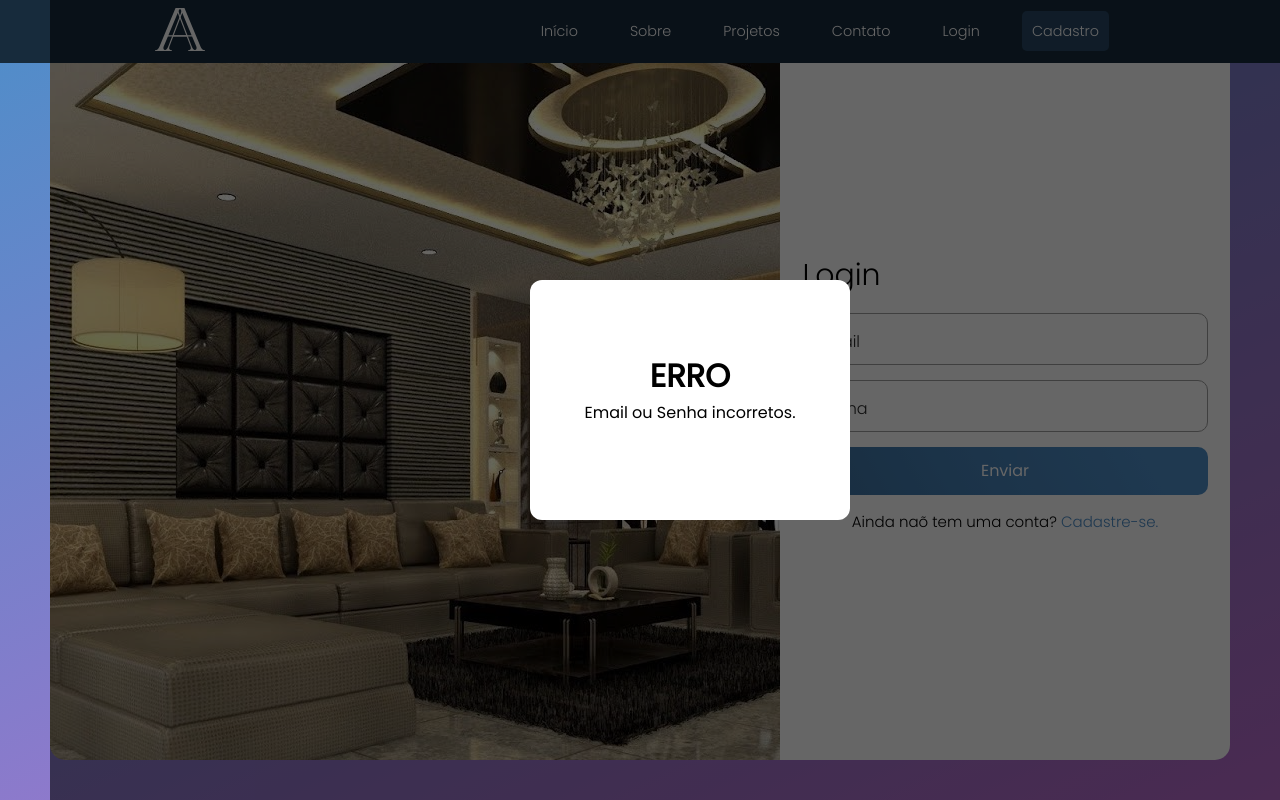
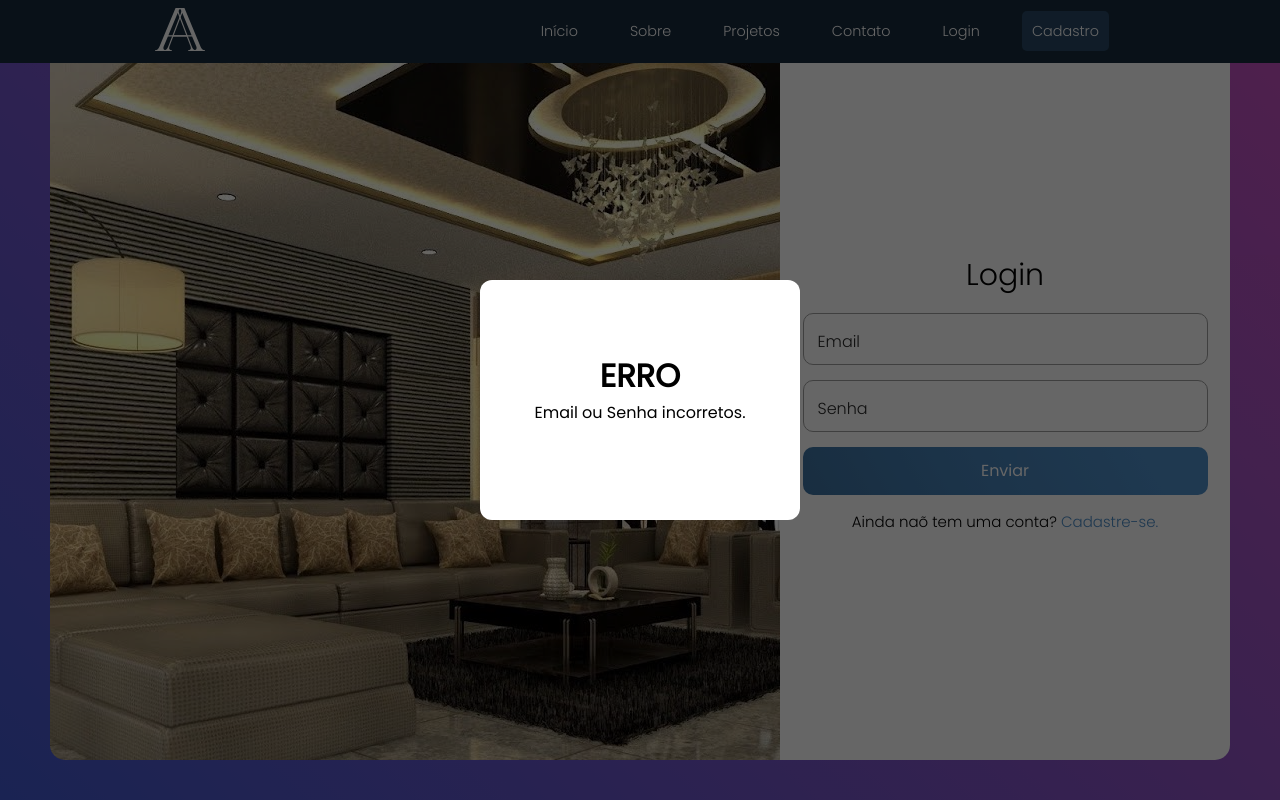
Before and after one commit to FernaandoJr/TCC2022, a PHP site: page /src/login.php in a window 1280 px wide. Run offline with PHP 8.4, Linux system fonts and the light colour scheme; the visitor is signed in with stand-in values (Sample User, id 1).

Commit message:
adicionando icon nas abas
Co-Authored-By: Jesua Isaque <94057518+jesua07@users.noreply.github.com>

```diff
--- a/src/contato.php
+++ b/src/contato.php
@@ -5,6 +5,7 @@
     <meta charset="UTF-8">
     <meta http-equiv="X-UA-Compatible" content="IE=edge">
     <meta name="viewport" content="width=device-width, initial-scale=1.0">
+    <link rel="icon" href="./img/logo/logoA_blue.svg" type="image/svg">
     <link rel="stylesheet" href="./styles/navbar.css">
     <link rel="stylesheet" href="./styles/index.css">
     <link rel="stylesheet" href="./styles/contato.css">
--- a/src/index.php
+++ b/src/index.php
@@ -5,6 +5,7 @@
     <meta charset="UTF-8">
     <meta http-equiv="X-UA-Compatible" content="IE=edge">
     <meta name="viewport" content="width=device-width, initial-scale=1.0">
+    <link rel="icon" href="./img/logo/logoA_blue.svg" type="image/svg">
     <link rel="stylesheet" href="./styles/navbar.css">
     <link rel="stylesheet" href="./styles/index.css">
     <link rel="stylesheet" href="./styles/blank.css">
--- a/src/login.php
+++ b/src/login.php
@@ -9,6 +9,7 @@ session_start();
     <meta charset="UTF-8">
     <meta http-equiv="X-UA-Compatible" content="IE=edge">
     <meta name="viewport" content="width=device-width, initial-scale=1.0">
+    <link rel="icon" href="./img/logo/logoA_blue.svg" type="image/svg">
     <link rel="stylesheet" href="./styles/navbar.css">
     <link rel="stylesheet" href="./styles/sobre.css">
     <link rel="stylesheet" href="./styles/blank.css">
@@ -42,7 +43,7 @@ session_start();
         <div class="teste">
             <div class="parent">
                 <?php
-                if(isset($_SESSION['nao_autenticado'])):
+                if (isset($_SESSION['nao_autenticado'])) :
                 ?>
                     <script src="./js/popup.js"></script>
                     <div class="popup" id="popup">
@@ -68,15 +69,13 @@ session_start();
                         </div>
                         <div class="login-email">
                             <div class="input-group">
-                                <input required="" type="text" name="email" id="email" autocomplete="off" maxlength="50"
-                                    class="input">
+                                <input required="" type="text" name="email" id="email" autocomplete="off" maxlength="50" class="input">
                                 <label class="user-label">Email</label>
                             </div>
                         </div>
                         <div class="login-senha">
                             <div class="input-group">
-                                <input required="" type="password" name="senha" id="senha" autocomplete="off"
-                                    maxlength="50" class="input">
+                                <input required="" type="password" name="senha" id="senha" autocomplete="off" maxlength="50" class="input">
                                 <label class="user-label">Senha</label>
                             </div>
                         </div>
--- a/src/projetos.php
+++ b/src/projetos.php
@@ -5,6 +5,7 @@
     <meta charset="UTF-8">
     <meta http-equiv="X-UA-Compatible" content="IE=edge">
     <meta name="viewport" content="width=device-width, initial-scale=1.0">
+    <link rel="icon" href="./img/logo/logoA_blue.svg" type="image/svg">
     <link rel="stylesheet" href="./styles/navbar.css">
     <link rel="stylesheet" href="./styles/index.css">
     <link rel="stylesheet" href="./styles/blank.css">
--- a/src/sobre.php
+++ b/src/sobre.php
@@ -5,6 +5,7 @@
     <meta charset="UTF-8">
     <meta http-equiv="X-UA-Compatible" content="IE=edge">
     <meta name="viewport" content="width=device-width, initial-scale=1.0">
+    <link rel="icon" href="./img/logo/logoA_blue.svg" type="image/svg">
     <link rel="stylesheet" href="./styles/navbar.css">
     <link rel="stylesheet" href="./styles/sobre.css">
     <link rel="stylesheet" href="./styles/blank.css">
--- a/src/styles/login.css
+++ b/src/styles/login.css
@@ -23,8 +23,8 @@
   --background: #111418;
 }
 
-  .bg{
-    background: linear-gradient(335deg, rgba(186,107,205,1) 0%, rgba(77,142,201,1) 100%);
+.bg {
+  background-image: linear-gradient(43deg, #4158d0 0%, #c850c0 100%);
   width: 100%;
   height: 100vh;
   display: flex;
@@ -40,7 +40,7 @@
   grid-row-gap: 0px;
 }
 
-  .teste{
+.teste {
   display: flex;
   justify-content: center;
   align-items: center;
@@ -58,7 +58,6 @@
   border-radius: 15px 0px 0px 15px;
 }
 
-
 .form-login {
   grid-area: 1 / 2 / 2 / 3;
   display: flex;
@@ -68,11 +67,12 @@
   background-color: white;
 }
 
-  .formulario-grid{
+.formulario-grid {
   width: 90%;
 }
 
 .login-title p {
+  text-align: center;
   font-size: 30px;
   font-family: "Poppins", sans-serif;
   font-weight: 300;
@@ -146,10 +146,14 @@
   color: var(--logo-blue);
 }
 
-
-  .login-btn-submit{
+.login-btn-submit {
   width: 100%;
-    background: linear-gradient(60deg, rgba(62,114,161,1) 0%, rgba(69,128,181,1) 38%, rgba(77,142,201,1) 84%);
+  background: linear-gradient(
+    60deg,
+    rgba(62, 114, 161, 1) 0%,
+    rgba(69, 128, 181, 1) 38%,
+    rgba(77, 142, 201, 1) 84%
+  );
   height: 6vh;
   border: none;
   font-family: "Poppins", sans-serif;
@@ -158,21 +162,26 @@
   border-radius: 10px;
   color: white;
   cursor: pointer;
+  transition: all 0.2s ease;
 }
 
-  .login-aviso{
+.login-btn-submit:active {
+  transform: scale(0.97);
+ }
+
+.login-aviso {
   display: flex;
   justify-content: center;
   align-items: center;
 }
 
-  .login-aviso p{
+.login-aviso p {
   font-family: "Poppins", sans-serif;
   font-weight: 300;
   font-size: 15px;
 }
 
-  .login-aviso a{
+.login-aviso a {
   text-decoration: none;
   color: var(--logo-blue);
 }
--- a/src/styles/popup.css
+++ b/src/styles/popup.css
@@ -30,6 +30,7 @@
     position: fixed;
     z-index: 10;
     top: 0;
+    left: 0;
     display: none;
     align-items: center;
     justify-content: center;
```
Also changed, not shown: src/cadastro.php (+9 -11 lines), src/styles/cadastro.css (+21 -22 lines). Lines whose indentation alone changed are shown as unchanged.
